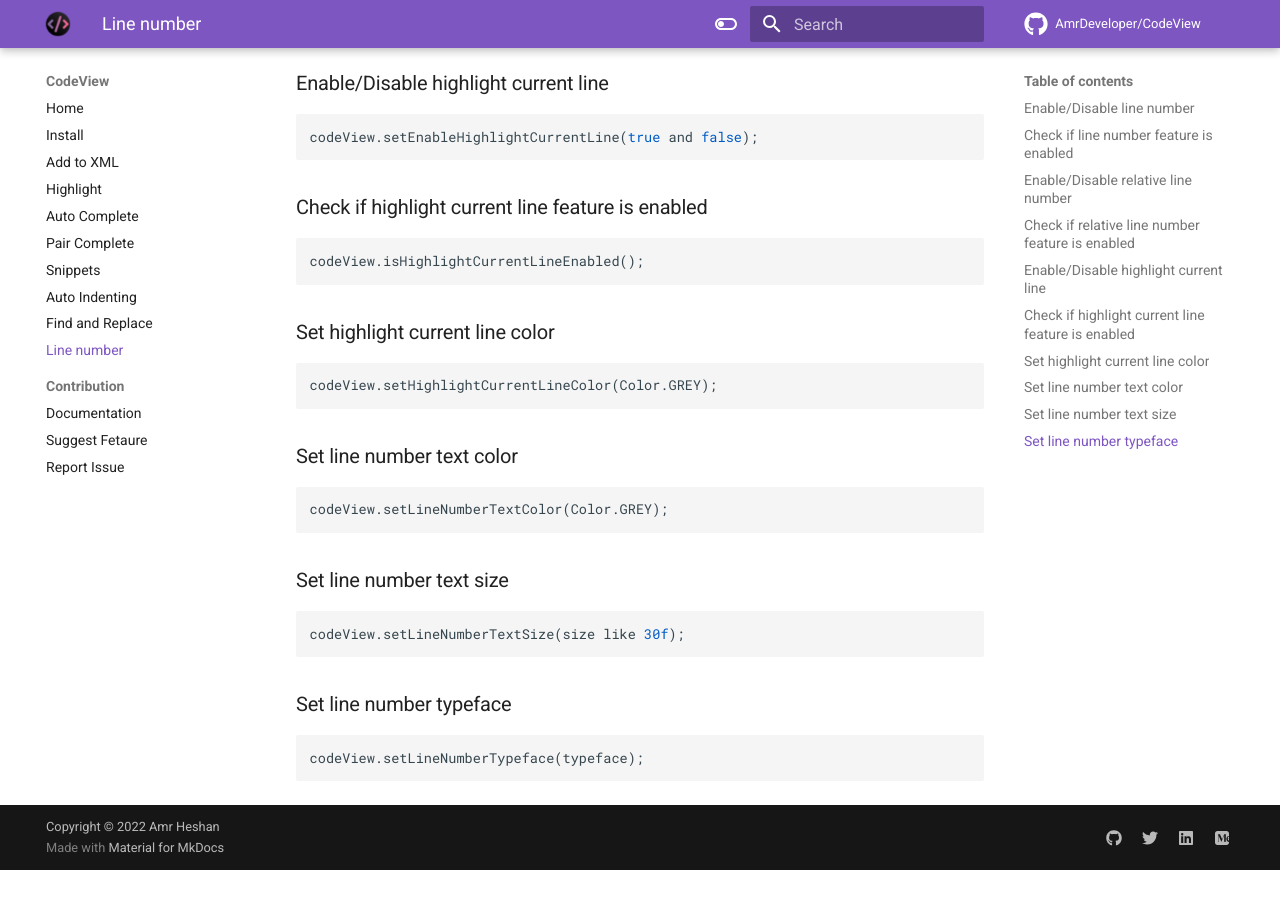
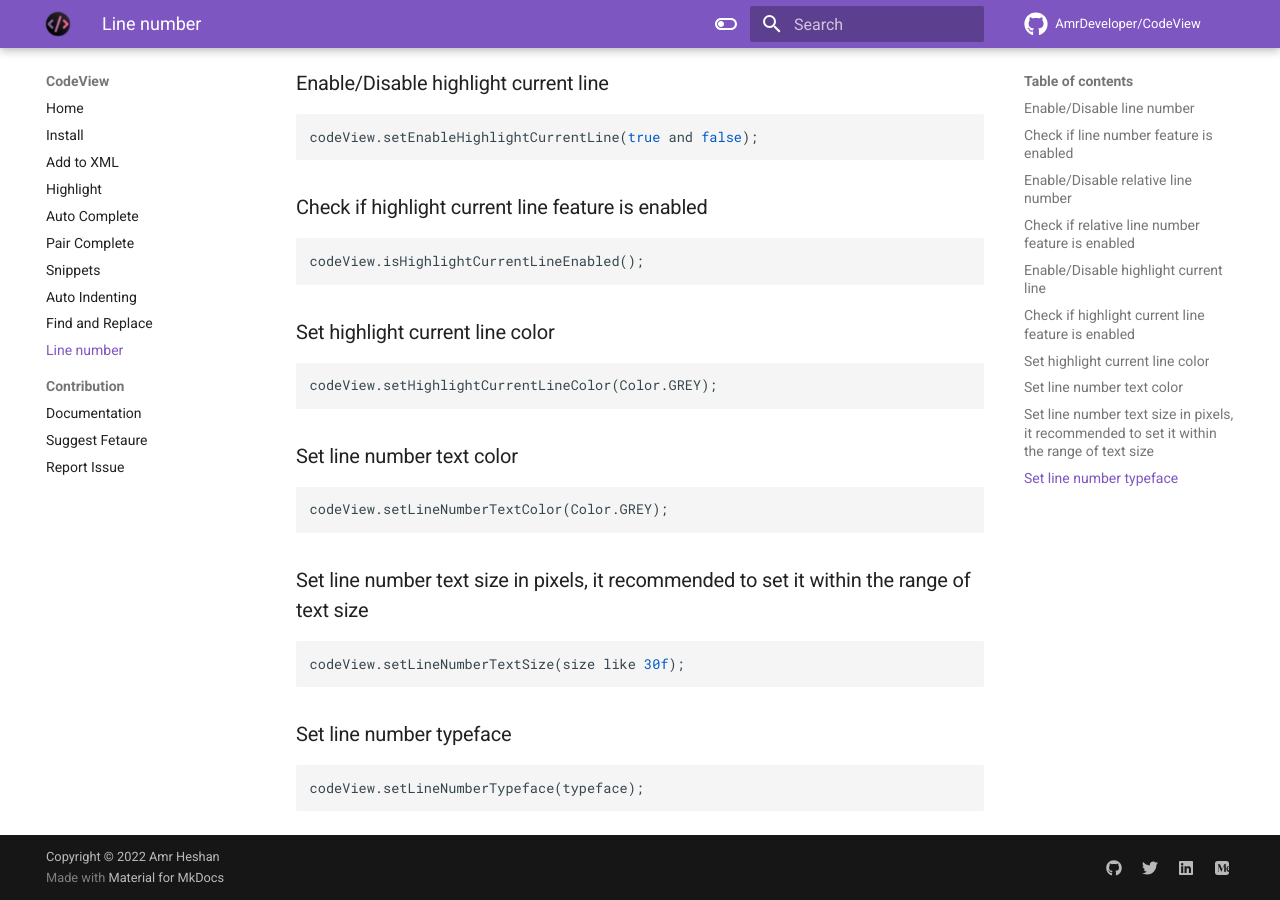
Before and after one commit to AmrDeveloper/CodeView, an MkDocs documentation site: the page built from docs/line-number.md, in a window 1280 px wide and 900 px high, scrolled down 666 px. Built offline with MkDocs 1.6.1 and Material for MkDocs 9.7.7, drawn with Linux system fonts in a browser that asks for light colours; nearby versions of some CDN libraries; comment, search, counter and statistics services are not loaded; before the commit the page ends 1536 px from its top, so only the background shows below that.

Commit message:
Update line number text size doc and github jot path for trigger

````diff
--- a/docs/line-number.md
+++ b/docs/line-number.md
@@ -50,7 +50,7 @@ codeView.setHighlightCurrentLineColor(Color.GREY);
 codeView.setLineNumberTextColor(Color.GREY);
 ```
 
-### Set line number text size
+### Set line number text size in pixels, it recommended to set it within the range of text size
 
 ``` java
 codeView.setLineNumberTextSize(size like 30f);
````
Also changed, not shown: 1 other file.
